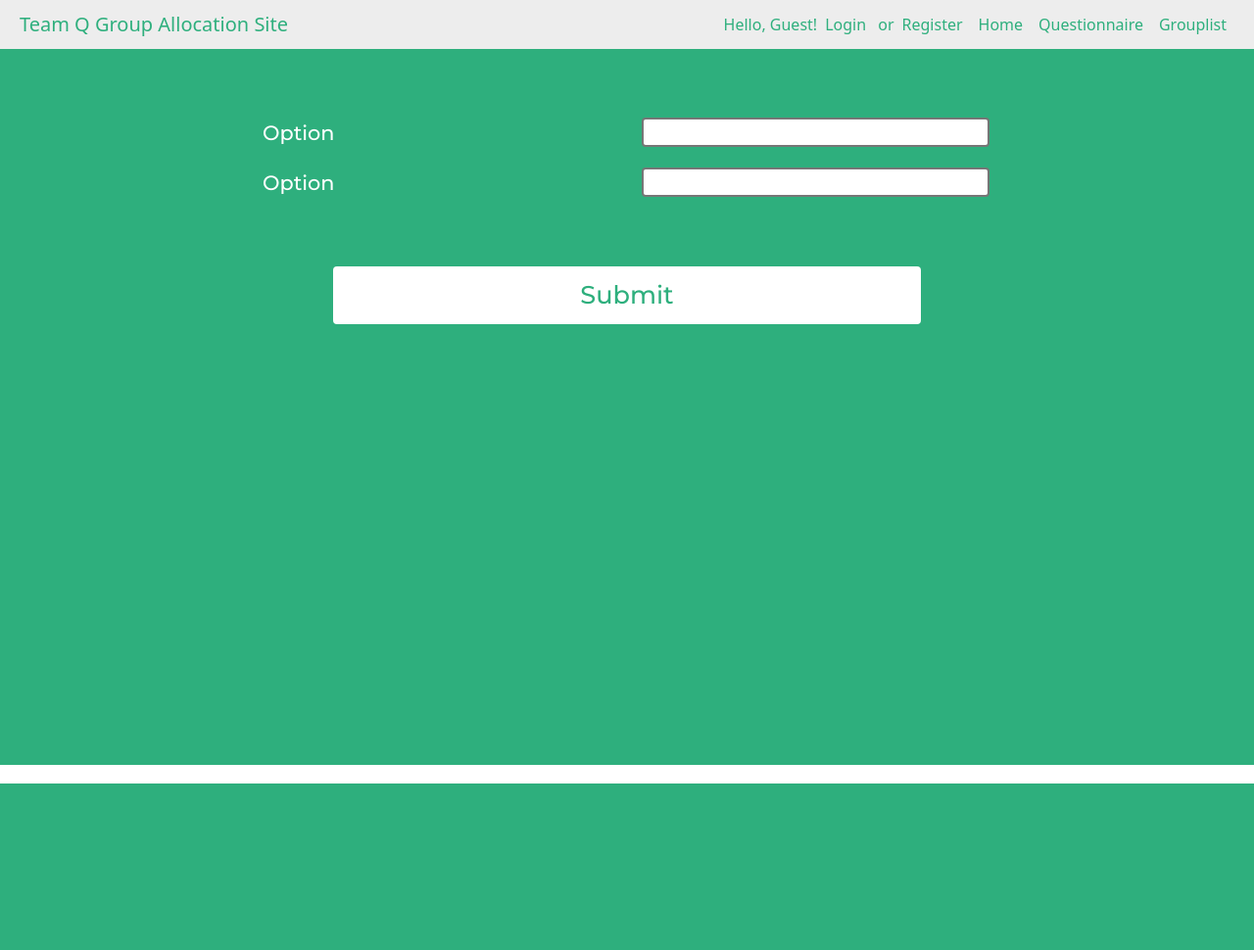
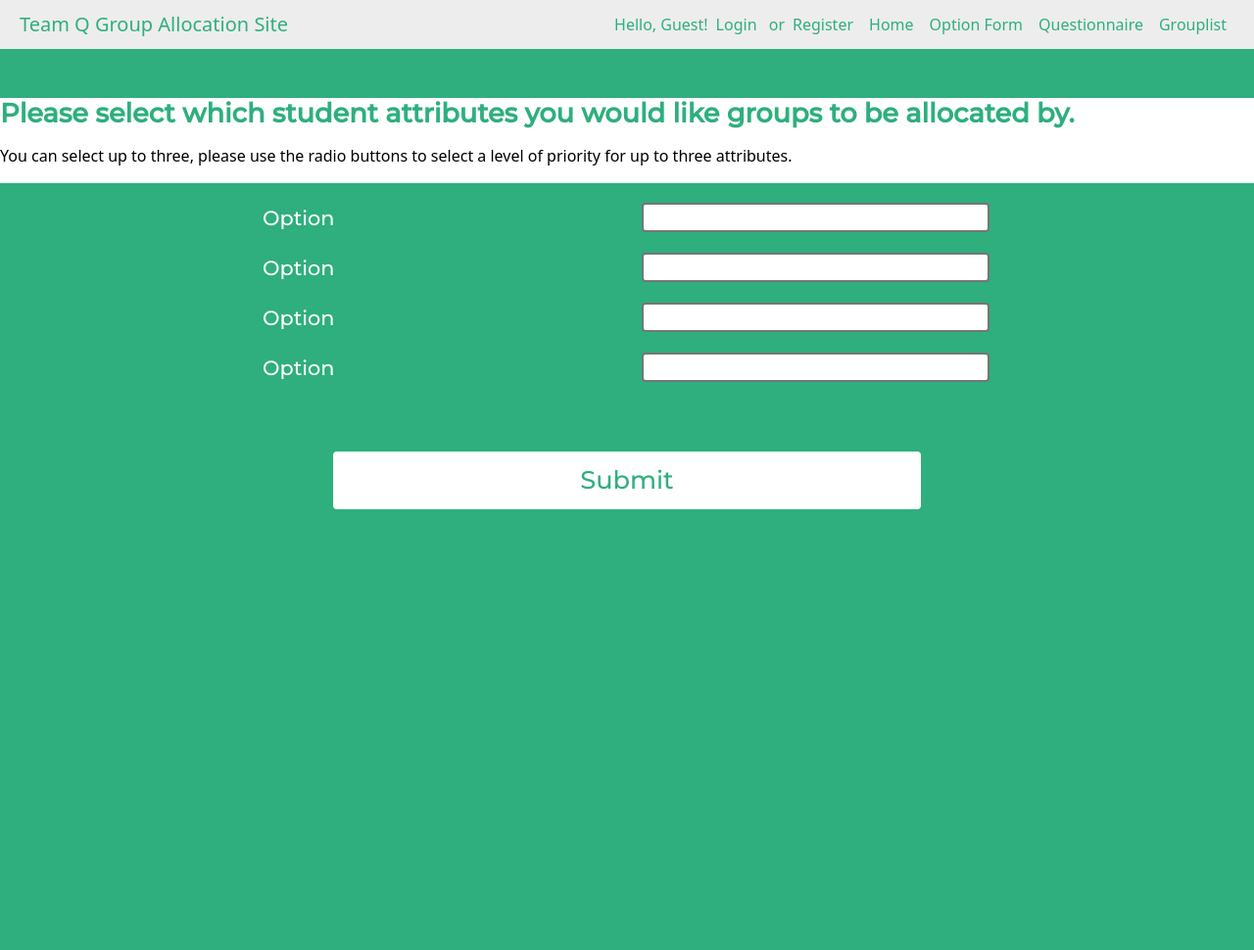
Before and after one commit to JiachZh/GroupAllocationTool, a Python web app: template blog/Templates/optionform.html in a window 1280 px wide. Shown: the whole page at 98% size. Before the commit the page ends 800 px from the top, so only its background shows below. Run offline with Jinja, Linux system fonts and the light colour scheme; the template is opened without the code that fills it, so the values that code supplies are empty, except form fields; form fields are guessed from the names that the template uses; some libraries are stand-ins or nearby versions.

```diff
--- a/blog/Templates/groupallocations.html
+++ b/blog/Templates/groupallocations.html
@@ -12,6 +12,4 @@
     {% endfor %}
 {% endfor %}
 
-
-
 {% endblock content %}
--- a/blog/Templates/layout.html
+++ b/blog/Templates/layout.html
@@ -50,6 +50,9 @@
                       <a class="nav-link text-nowrap" href="{{ url_for('home') }}" class="header">Home</a>
                   </li>
                   <li class="nav-item">
+                    <a class="nav-link text-nowrap" href="{{ url_for('optionform') }}" class="header">Option Form</a>
+                  </li>
+                  <li class="nav-item">
                     <a class="nav-link text-nowrap" href="{{ url_for('questionnaire') }}" class="header">Questionnaire</a>
                   </li>
                   <li class="nav-item">
--- a/blog/Templates/optionform.html
+++ b/blog/Templates/optionform.html
@@ -1,5 +1,8 @@
 {% extends "layout.html" %}
 {% block content %}
+
+<h2>Please select which student attributes you would like groups to be allocated by.</h2>
+<p>You can select up to three, please use the radio buttons to select a level of priority for up to three attributes.</p>
 
 <div id="loginSection">
     <div id="loginContainer" class="g-0">
@@ -13,12 +16,26 @@
           {{ form.option1 (class_="loginBox") }}
           {% for error in form.option1.errors %}<span style="color: red;">[{{ error }}]</span>{% endfor %}
         </div>
-        <div class="row justify-content-md-center g-0 mx-lg-n5">
+      <div class="row justify-content-md-center g-0 mx-lg-n5">
         <div class="col-md-4 px-lg-5">
           {{ form.option2.label (class_="loginLabel")}}
         </div>
         <div class="col-md-5 px-lg-5">
           {{ form.option2 (class_="loginBox")}}
+        </div>
+      <div class="row justify-content-md-center g-0 mx-lg-n5">
+        <div class="col-md-4 px-lg-5">
+          {{ form.option3.label (class_="loginLabel")}}
+        </div>
+        <div class="col-md-5 px-lg-5">
+          {{ form.option3 (class_="loginBox")}}
+        </div>
+      <div class="row justify-content-md-center g-0 mx-lg-n5">
+        <div class="col-md-4 px-lg-5">
+          {{ form.option4.label (class_="loginLabel")}}
+        </div>
+        <div class="col-md-5 px-lg-5">
+          {{ form.option4 (class_="loginBox")}}
         </div>
       <div class="row justify-content-md-center g-0 mx-lg-n5" id="LoginbuttonRow">
       <input class="btn btn-secondary dropdown-toggle" type="submit" value="Submit" id="loginButton">
--- a/blog/forms.py
+++ b/blog/forms.py
@@ -47,3 +47,5 @@ class QuestionnaireForm(FlaskForm):
 class OptionForm(FlaskForm):
     option1 = RadioField('Prior programming experience', choices=[('1', '1'),('2','2'),('3', '3')])
     option2 = RadioField('Hold a STEM Degree', choices=[('1', '1'),('2','2'),('3', '3')])
+    option3 = RadioField('Gender', choices=[('1', '1'),('2','2'),('3', '3')])
+    option4 = RadioField('Level of spoken English', choices=[('1', '1'),('2','2'),('3', '3')])
```
Also changed, not shown: blog/routes.py (+29 -14 lines).
